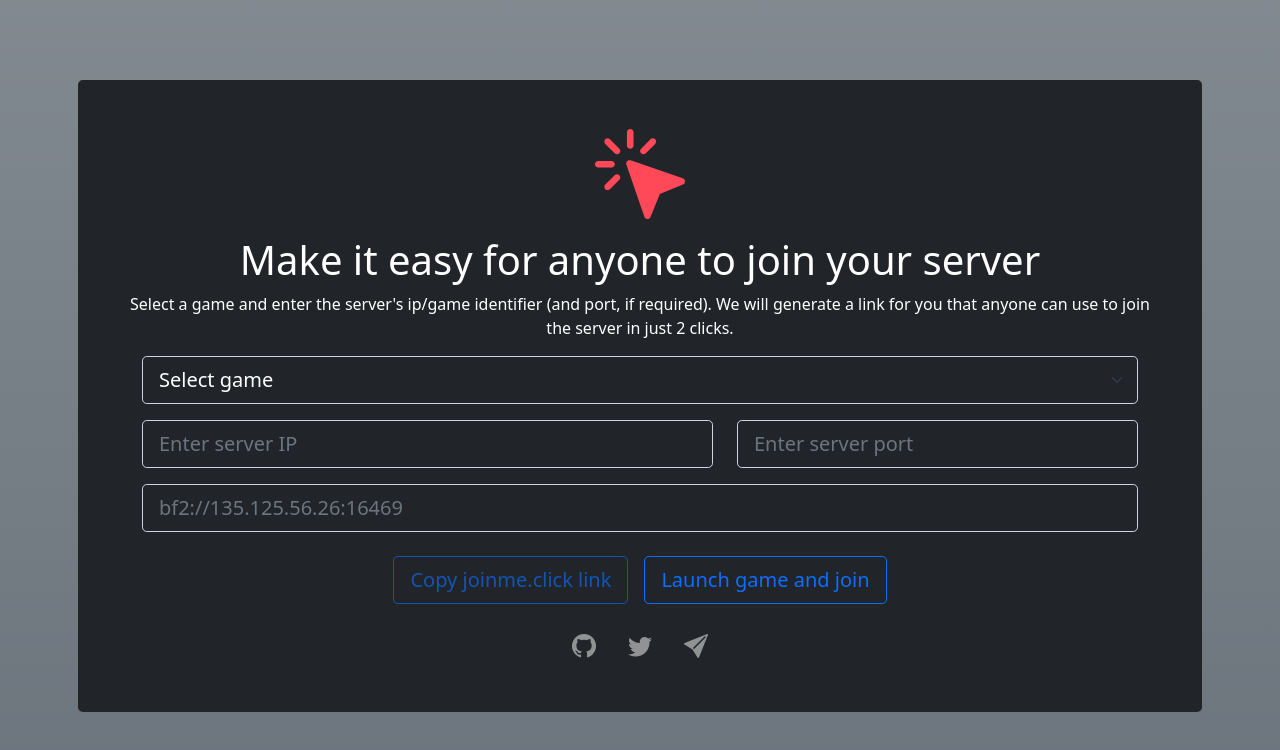
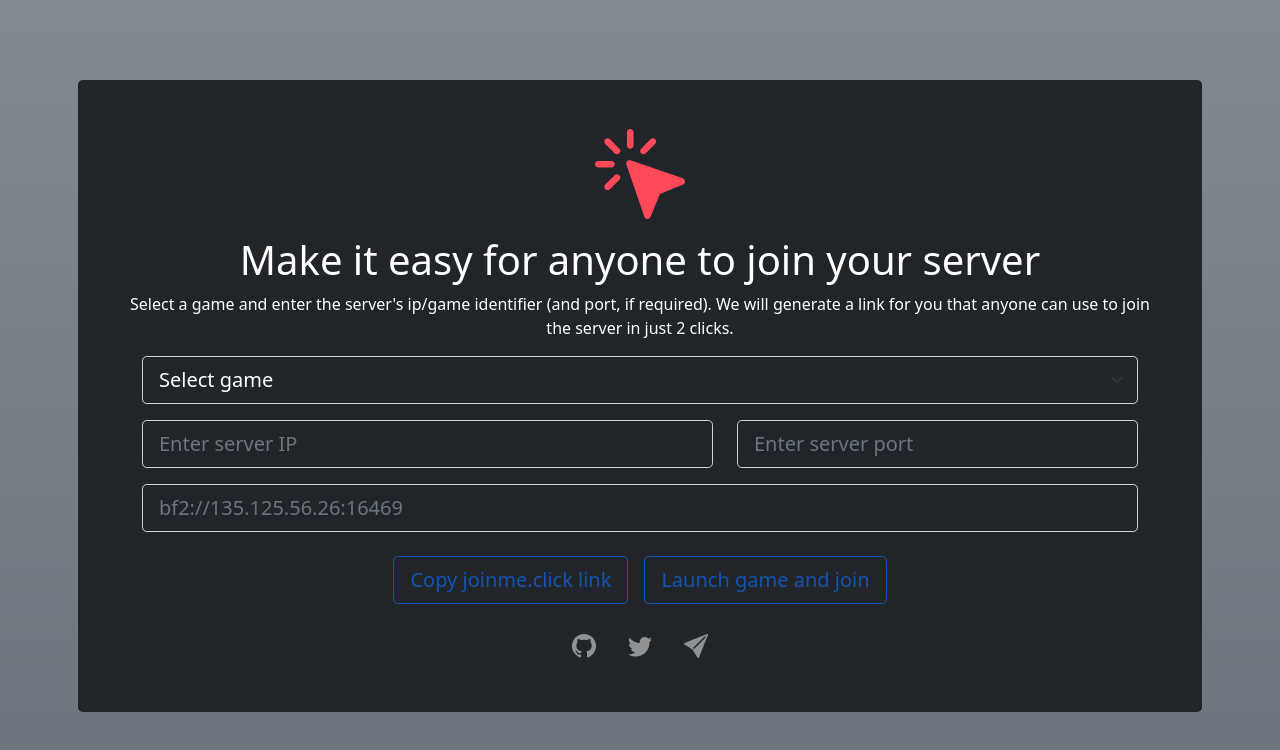
Before and after one commit to cetteup/joinme.click, a React (Create React App) app: page / in a window 1280 px wide. Shown: the top 750 px of the page. Built offline with nearby package versions, Linux system fonts and the light colour scheme.

Commit message:
fix: Properly disable launch game button if link params are invalid

```diff
--- a/src/components/atoms/JoinBtn.tsx
+++ b/src/components/atoms/JoinBtn.tsx
@@ -10,7 +10,7 @@ type JoinBtnProps = {
 const JoinBtn: FC<JoinBtnProps & React.HTMLAttributes<HTMLButtonElement>> = ({ linkParams, disabled, ...props }) => {
     const joinUrl = buildGameUrl(linkParams);
     return (
-        <Button variant="outline-primary" size="lg" href={joinUrl} disabled={disabled} {...props}>Launch game and join</Button>
+        <Button variant="outline-primary" size="lg" href={!disabled ? joinUrl : undefined} disabled={disabled} {...props}>Launch game and join</Button>
     );
 };
 
```
